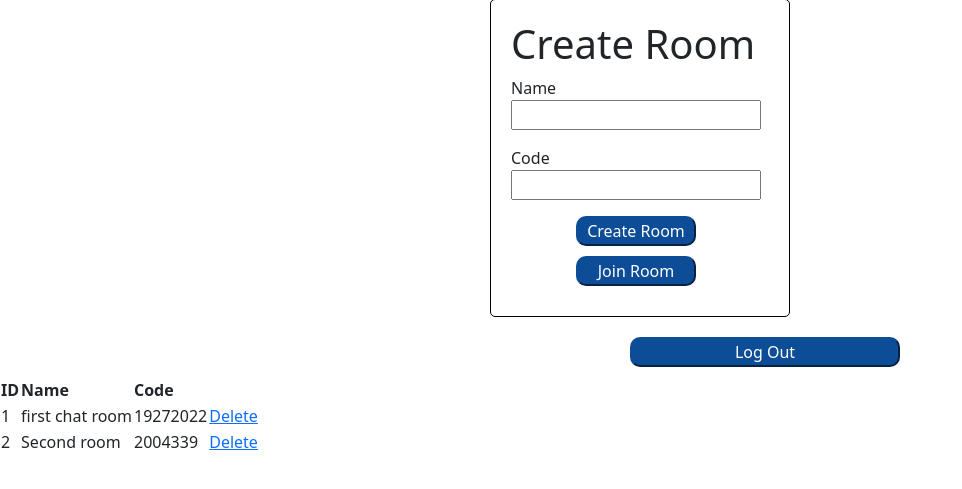
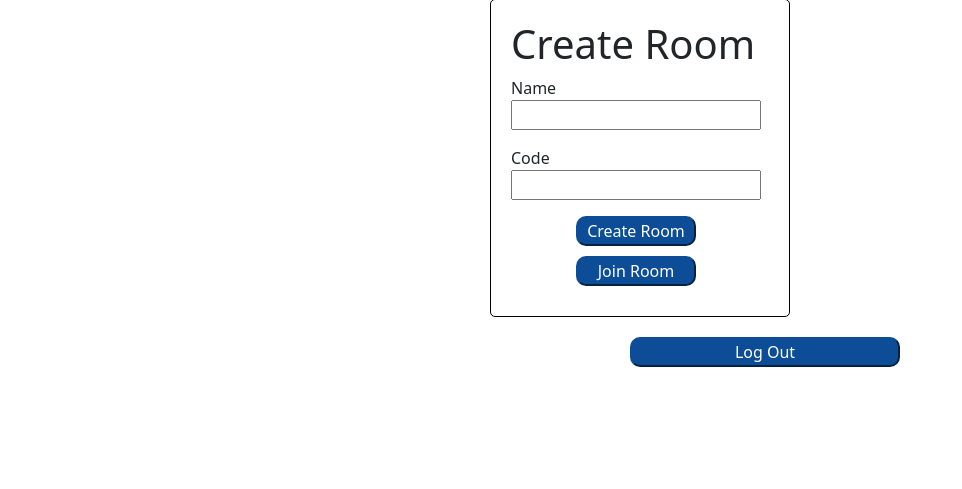
Before and after one commit to ArtemRuban18/Flask-Chat-, a Flask app: page /create in a window 1280 px wide. Shown: the part 101-590 px from the top of the page, without its empty margins (0-962 px from the left). Run offline with Flask 3, Linux system fonts and the light colour scheme; a user stored in the database is signed in; some libraries are stand-ins or nearby versions.

Commit message:
Upgrade create.html

```diff
--- a/app/templates/create.html
+++ b/app/templates/create.html
@@ -36,23 +36,4 @@
 {% endwith %}
 </div>
 <button id="logout" onclick="document.location='/logout'">Log Out</button>
-
-
-    <table>
-        <thead>
-            <th>ID</th>
-            <th>Name</th>
-            <th>Code</th>
-        </thead>
-        {% for room in rooms %}
-        <tbody>
-            <td>
-                {{room.id}}
-            </td>
-            <td>{{room.name}}</td>
-            <td>{{room.code}}</td>
-            <td><a href="/delete/{{room.id}}" type="button">Delete</a></td>
-        </tbody>
-        {% endfor %}
-    </table>
 {% endblock %}
```
